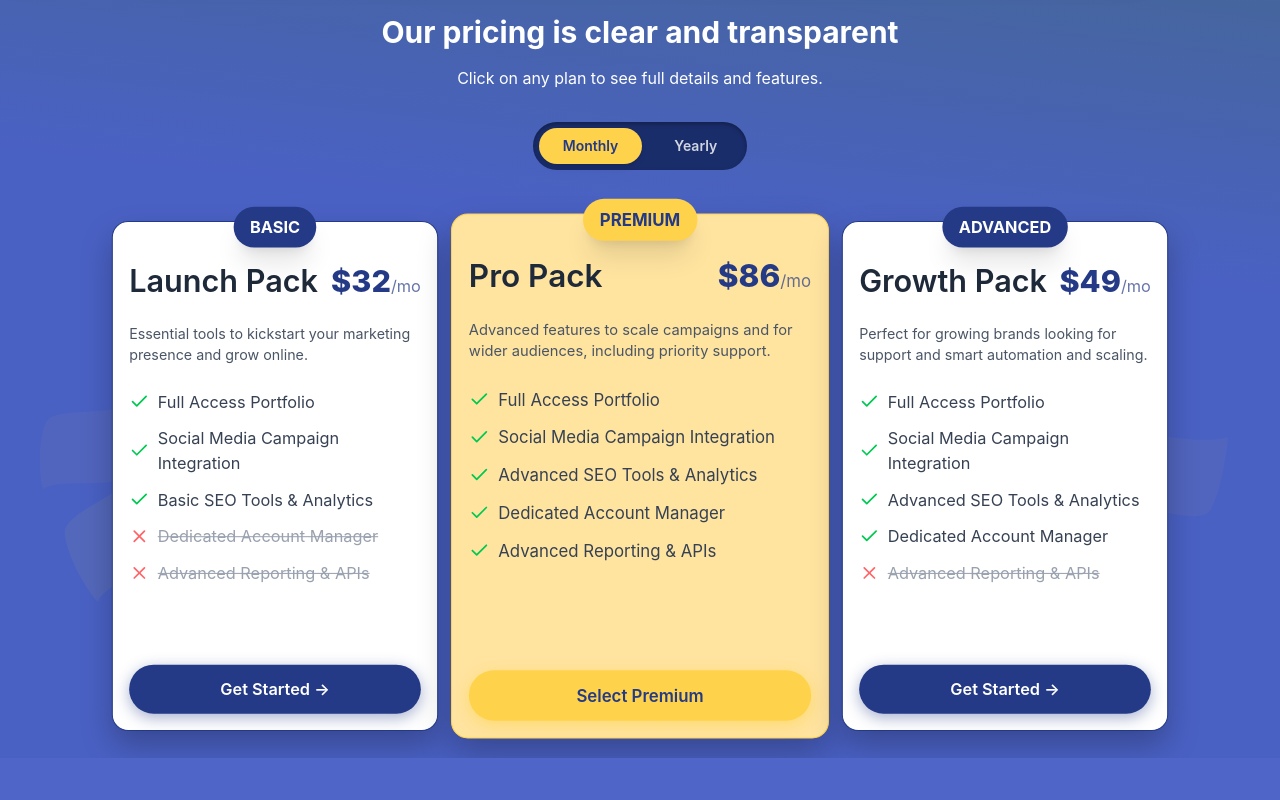
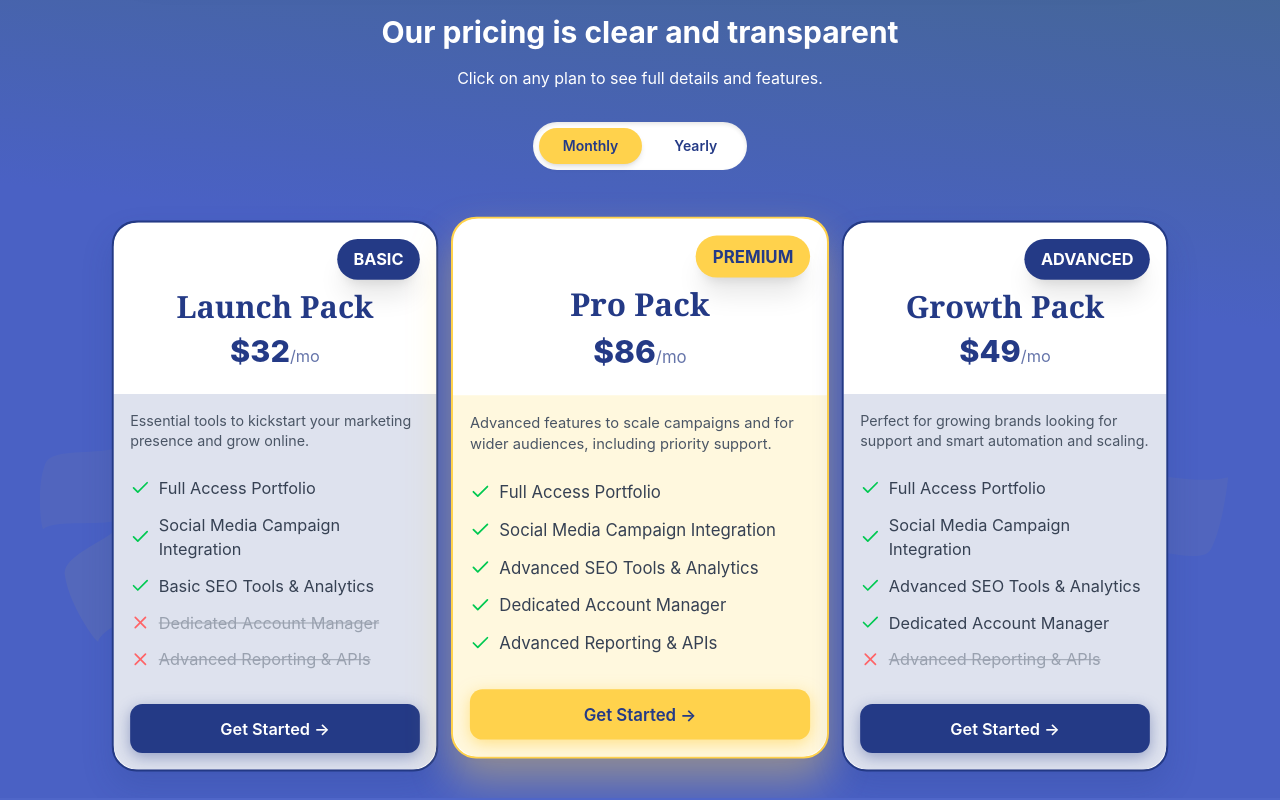
Before and after one commit to uzairhassan375/Zambeel-new-website, a React (Vite) app: page /zambeel-360 in a window 1280 px wide. Shown: the part 2340-3140 px from the top of the page. Built offline with nearby package versions, Linux system fonts and the light colour scheme.

Commit message:
pricing cards fixed

```diff
--- a/src/components/PricingCard.jsx
+++ b/src/components/PricingCard.jsx
@@ -9,17 +9,20 @@ const PricingCard = ({ plan, isMonthly, isActive, onClick }) => {
   const price = isMonthly ? plan.monthlyPrice : plan.yearlyPrice;
 
   // Determine card styling based on active state
-  const cardHeight = isActive ? EXPANDED_HEIGHT : COLLAPSED_HEIGHT;
+  const cardHeight = isActive ? 'auto' : `${COLLAPSED_HEIGHT}px`;
+  const minHeight = isActive ? `${EXPANDED_HEIGHT}px` : 'auto';
   const isPremium = plan.tag === "Premium";
-  const backgroundColor = isActive ? (isPremium ? 'bg-[#ffe4a0]' : 'bg-white') : 'bg-white/95';
-  const borderColor = isActive ? (isPremium ? 'border-[#ffd24c]' : 'border-[#243a86]') : 'border-gray-200';
+  const backgroundColor = 'bg-white';
+  const borderColor = isActive ? (isPremium ? 'border-[#ffd24c] border-2' : 'border-[#243a86] border-2') : 'border-gray-200';
   const tagBg = isPremium ? 'bg-[#ffd24c] text-[#243a86]' : 'bg-[#243a86] text-white';
 
   // Tag positioning
   const OverflowTag = (
     <div
       className={`
-        absolute top-[5px] left-1/2 transform -translate-x-1/2 -translate-y-1/2 z-10
+        absolute top-[5px] left-1/2 -translate-x-1/2 -translate-y-1/2
+        md:left-auto md:right-4 md:translate-x-0 md:translate-y-0 md:top-4
+        z-10
         font-bold uppercase px-4 py-2 rounded-full shadow-xl whitespace-nowrap
         ${tagBg}
         ${isActive ? 'text-base' : 'text-sm'}
@@ -32,17 +35,25 @@ const PricingCard = ({ plan, isMonthly, isActive, onClick }) => {
   return (
     <div
       onClick={onClick}
-      className={`
+        className={`
         relative w-full md:w-auto mx-auto cursor-pointer
-        rounded-2xl border transition-all duration-500 ease-in-out shadow-xl
+        rounded-3xl border transition-all duration-500 ease-in-out
         flex flex-col justify-start
-        ${backgroundColor} ${borderColor} hover:shadow-2xl
+        ${backgroundColor} ${borderColor}
         ${isPremium ? 'md:flex-[1.15] md:max-w-[360px]' : 'md:flex-1 md:max-w-[320px]'}
+        hover:scale-105 hover:-translate-y-2
       `}
       style={{
-        height: `${cardHeight}px`,
-        transform: isActive ? (isPremium ? 'scale(1.05)' : 'scale(1.02)') : 'scale(1)',
-        boxShadow: isActive ? '0 15px 30px rgba(0,0,0,0.25)' : '0 10px 15px rgba(0,0,0,0.1)',
+        height: cardHeight,
+        minHeight: minHeight,
+        transform: isActive ? (isPremium ? 'scale(1.05) translateY(-8px)' : 'scale(1.02)') : 'scale(1)',
+        boxShadow: isActive
+          ? (isPremium
+              ? '0 20px 40px rgba(255, 210, 76, 0.4)'
+              : '0 15px 30px rgba(36, 58, 134, 0.2)')
+          : (isPremium
+              ? '0 10px 20px rgba(255, 210, 76, 0.2)'
+              : '0 10px 15px rgba(0,0,0,0.1)'),
       }}
     >
       {/* RENDER THE OVERFLOW TAG */}
@@ -52,7 +63,7 @@ const PricingCard = ({ plan, isMonthly, isActive, onClick }) => {
       {!isActive && (
         <div className="flex flex-col items-center justify-center h-full w-full px-4 pt-4">
           {/* 1. Name: Made bigger (text-2xl) and less bold (font-semibold) */}
-          <p className="font-semibold text-2xl text-gray-800 mb-1 mt-6">
+          <p className="font-semibold text-2xl text-[#243a86] mb-1 mt-6" style={{ fontFamily: 'Georgia, serif' }}>
             {plan.name}
           </p>
           {/* 2. Price: Stays after the pack name */}
@@ -65,22 +76,22 @@ const PricingCard = ({ plan, isMonthly, isActive, onClick }) => {
 
       {/* EXPANDED VIEW (When isActive) - Detailed View */}
       {isActive && (
-        <div className="p-4 flex flex-col flex-grow">
-          {/* COMBINED NAME AND PRICE SECTION (mt-6 to account for the overflowing tag) */}
-          <div className="flex items-baseline justify-between mb-4 mt-6">
-            {/* Name (Plan Name) - text-3xl and font-semibold */}
-            <p className={`font-semibold text-3xl text-gray-800`}>
+        <div className="flex flex-col w-full">
+          {/* TOP SECTION - White Background with Pack Name and Price */}
+          <div className="bg-white px-4 pt-16 pb-6 flex flex-col items-center justify-center rounded-t-3xl">
+            {/* Name (Plan Name) - Centered */}
+            <p className={`font-semibold text-3xl text-[#243a86] mb-2`} style={{ fontFamily: 'Georgia, serif' }}>
               {plan.name}
             </p>
-
-            {/* Price (Money) - Aligned after the pack name */}
+            {/* Price (Money) - Below pack name, centered */}
             <div className={`text-3xl font-extrabold text-[#243a86]`}>
               {price}
               <span className={`text-base font-normal opacity-70`}>/mo</span>
             </div>
           </div>
-          {/* Full Expanded Content Area */}
-          <div className="pt-2 flex flex-col flex-grow text-left">
+
+          {/* BOTTOM SECTION - Background with Description and Features */}
+          <div className={`px-4 pt-4 pb-4 flex flex-col text-left rounded-b-3xl ${isPremium ? 'bg-[#FFF8DE]' : 'bg-[#DEE2EE]'}`}>
             <p className="text-sm mb-6 text-gray-600">{plan.description}</p>
             <ul className="mb-8 space-y-3 text-gray-700 text-base">
               {plan.features.map((feature, i) => (
@@ -97,7 +108,7 @@ const PricingCard = ({ plan, isMonthly, isActive, onClick }) => {
               ))}
             </ul>
             <button
-              className={`w-full font-semibold py-3 rounded-full shadow-lg hover:opacity-95 transition-all text-base mt-auto transform hover:scale-[1.01] active:scale-95 ${
+              className={`w-full font-semibold py-3 rounded-xl shadow-lg hover:opacity-95 transition-all text-base mt-auto transform hover:scale-[1.02] active:scale-95 ${
                 isPremium
                   ? 'bg-[#ffd24c] text-[#243a86]'
                   : 'bg-[#243a86] text-white'
@@ -108,7 +119,7 @@ const PricingCard = ({ plan, isMonthly, isActive, onClick }) => {
                   : '0 4px 15px rgba(36, 58, 134, 0.4)',
               }}
             >
-              {isPremium ? 'Select Premium' : 'Get Started →'}
+              Get Started →
             </button>
           </div>
         </div>
--- a/src/components/PricingSection.jsx
+++ b/src/components/PricingSection.jsx
@@ -54,13 +54,13 @@ const PricingSection = ({
         {/* Billing Switch */}
         {showBillingToggle && (
           <div
-            className="flex items-center justify-center gap-2 mt-4 mb-14 bg-[#1a2d6b] p-1.5 rounded-full w-max mx-auto shadow-inner"
-            style={{ boxShadow: "inset 0 2px 4px rgba(0,0,0,0.3)" }}
+            className="flex items-center justify-center gap-2 mt-4 mb-14 bg-white p-1.5 rounded-full w-max mx-auto shadow-inner"
+            style={{ boxShadow: "inset 0 2px 4px rgba(0,0,0,0.1)" }}
           >
             <button
               onClick={() => setIsMonthly(true)}
               className={`px-6 py-2 rounded-full text-sm font-semibold transition-all duration-300 ${
-                isMonthly ? "bg-[#ffd24c] text-[#243a86] shadow-md" : "bg-transparent text-white opacity-80 hover:opacity-100"
+                isMonthly ? "bg-[#ffd24c] text-[#243a86] shadow-md" : "bg-white text-[#243a86]"
               }`}
             >
               Monthly
@@ -68,7 +68,7 @@ const PricingSection = ({
             <button
               onClick={() => setIsMonthly(false)}
               className={`px-6 py-2 rounded-full text-sm font-semibold transition-all duration-300 ${
-                !isMonthly ? "bg-[#ffd24c] text-[#243a86] shadow-md" : "bg-transparent text-white opacity-80 hover:opacity-100"
+                !isMonthly ? "bg-[#ffd24c] text-[#243a86] shadow-md" : "bg-white text-[#243a86]"
               }`}
             >
               Yearly
@@ -77,7 +77,7 @@ const PricingSection = ({
         )}
 
         {/* Card Layout - Vertical on mobile, horizontal on desktop */}
-        <div className="flex flex-col md:flex-row gap-6 items-center justify-center w-full max-w-7xl mx-auto">
+        <div className="flex flex-col md:flex-row gap-12 md:gap-6 items-center justify-center w-full max-w-7xl mx-auto">
           {plans.map((plan, idx) => (
             <PricingCard
               key={idx}
```
